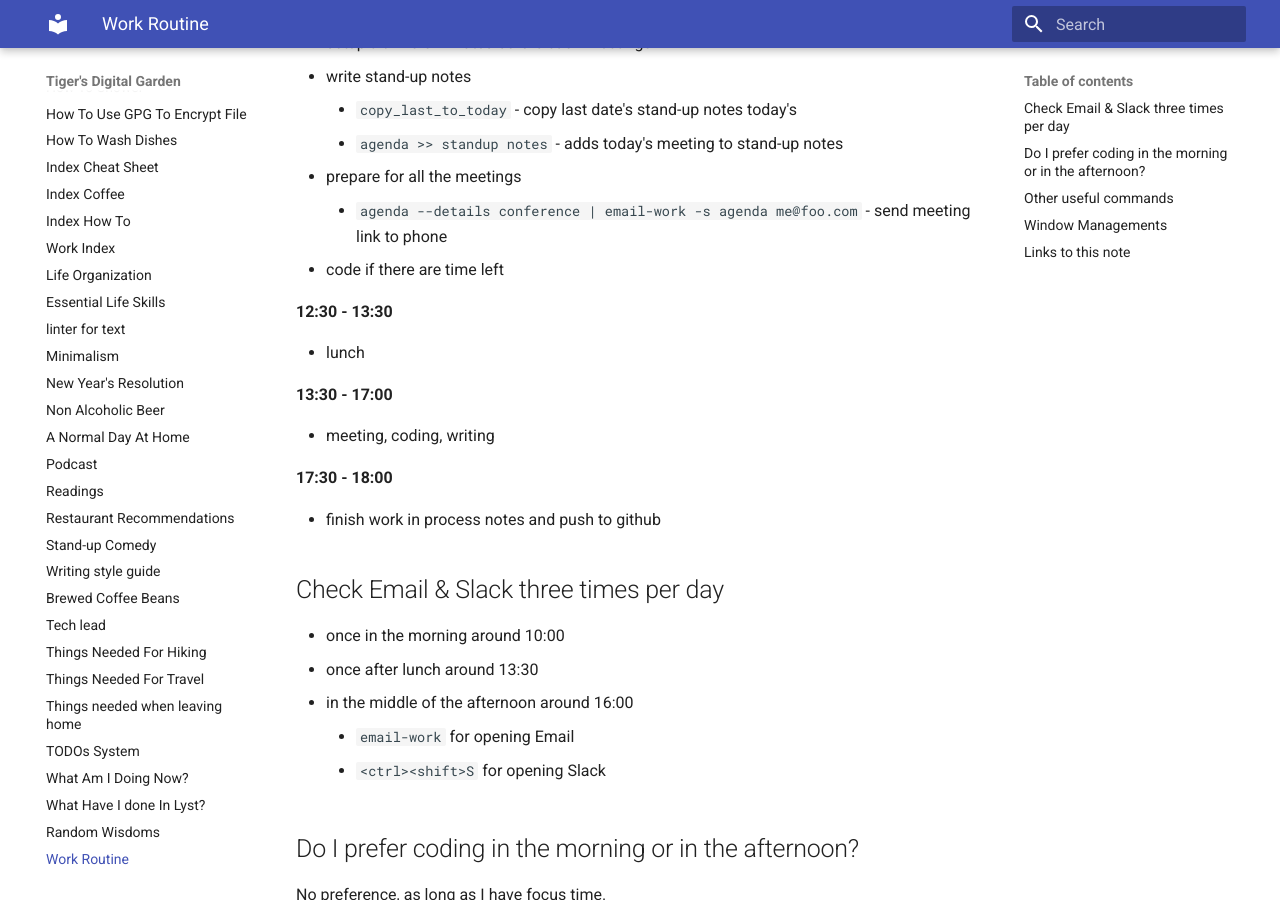
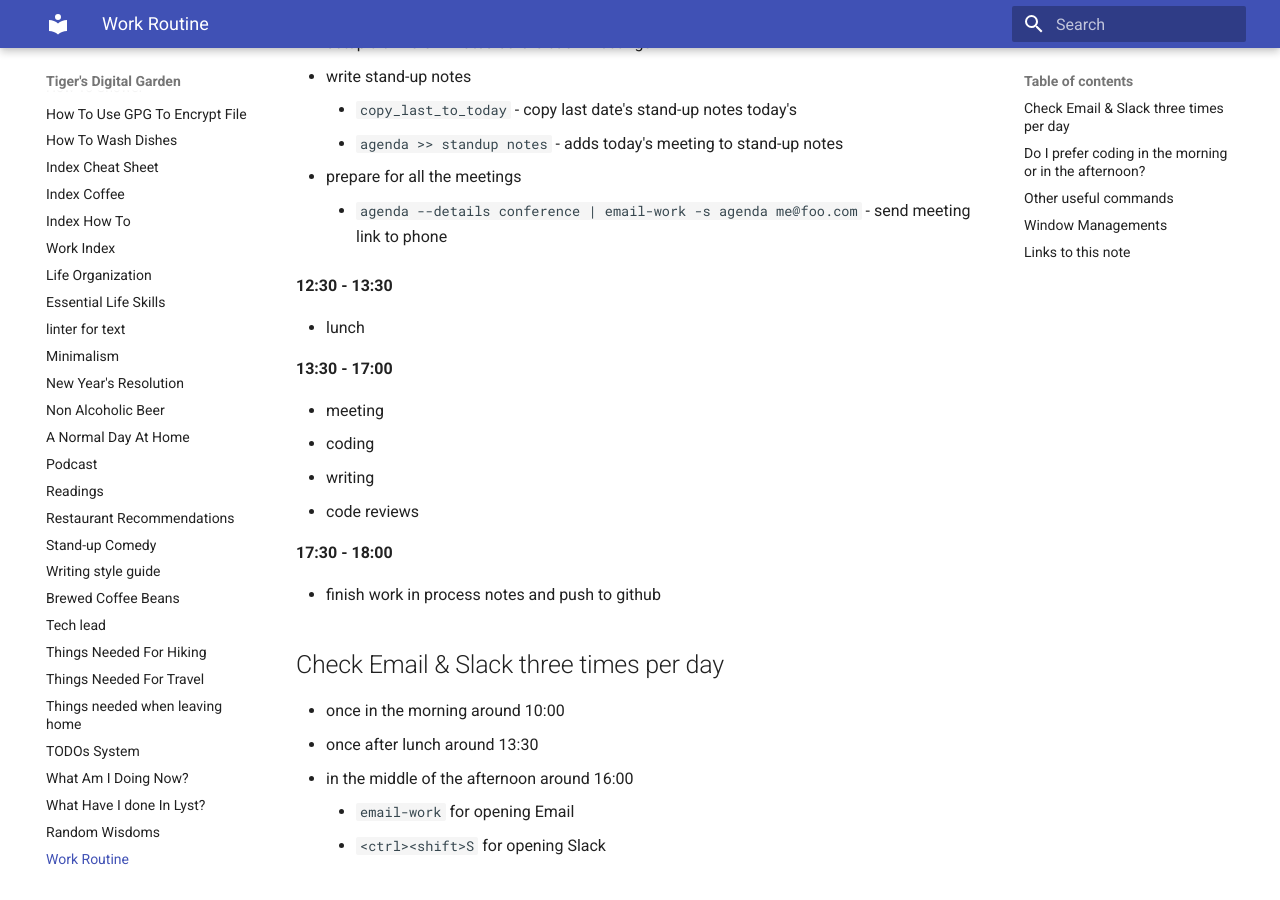
Before and after one commit to ynotstartups/notes, an MkDocs documentation site: the page built from notes/work-routine.md, in a window 1280 px wide and 900 px high, scrolled down 508 px. Built offline with MkDocs 1.6.1 and Material for MkDocs 9.7.7, drawn with Linux system fonts in a browser that asks for light colours.

Commit message:
add code reviews

```diff
--- a/notes/work-routine.md
+++ b/notes/work-routine.md
@@ -21,7 +21,6 @@ Alarm to wait up at 8:00
     - `agenda >> standup notes` - adds today's meeting to stand-up notes
 - prepare for all the meetings
     - `agenda --details conference | email-work -s agenda me@foo.com` - send meeting link to phone
-- code if there are time left
 
 **12:30 - 13:30**
 
@@ -29,7 +28,10 @@ Alarm to wait up at 8:00
 
 **13:30 - 17:00**
 
-- meeting, coding, writing
+- meeting
+- coding
+- writing
+- code reviews
 
 **17:30 - 18:00**
 
```
